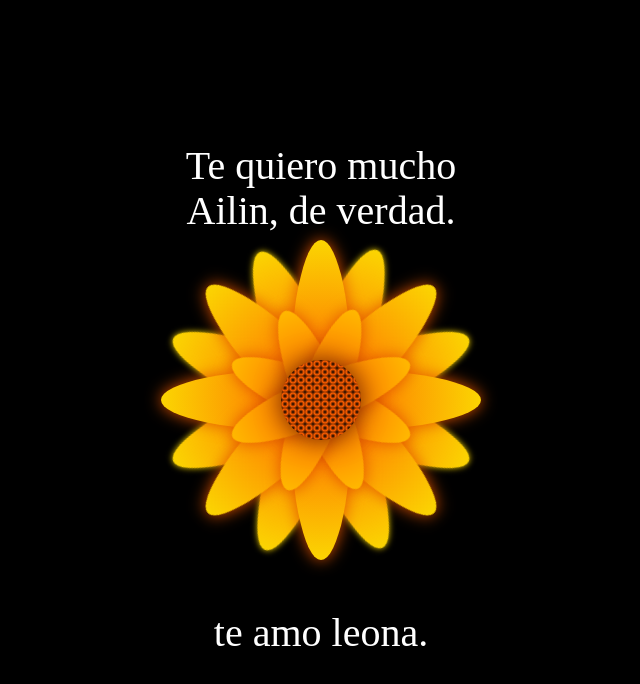
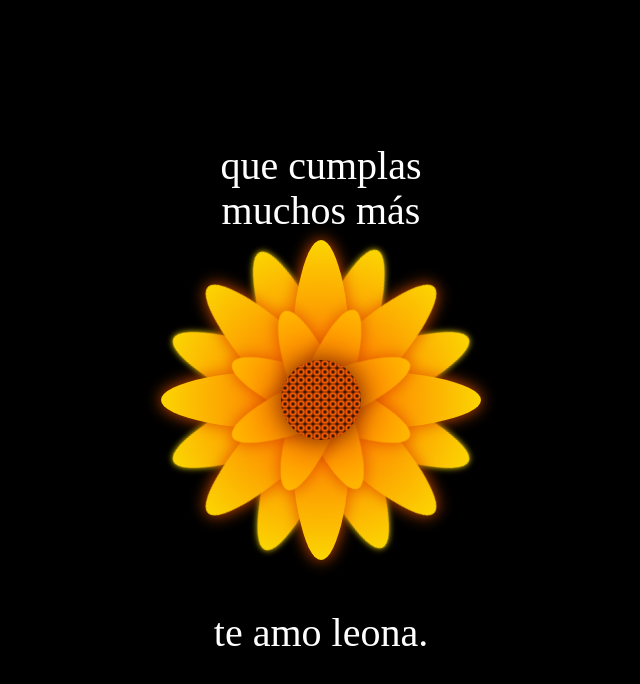
Before and after one commit to Danked0/licenciada-cata, a plain HTML site: page index.html in a window 1280 px wide. Shown: the whole page, without its empty margins (319-959 px from the left). Drawn offline with Linux system fonts and the light colour scheme.

Commit message:
Update index.html

```diff
--- a/index.html
+++ b/index.html
@@ -3,12 +3,12 @@
     <meta http-equiv="X-UA-Compatible" content="IE=edge">
     <meta name="viewport" content="width=device-width, initial-scale=1.0">
     <link rel="Stylesheet" href="style.css">
-    <title>pd: te quiero</title>
+    <title>felicidades Cata!</title>
 </head>
 <body>
 
 <div class="flower">
-    <div class="text-above">Te quiero mucho Ailin, de verdad.</div>
+    <div class="text-above">que cumplas muchos más</div>
     <div class="mid">
     </div>
     <div class="Petal1 p1">
```
